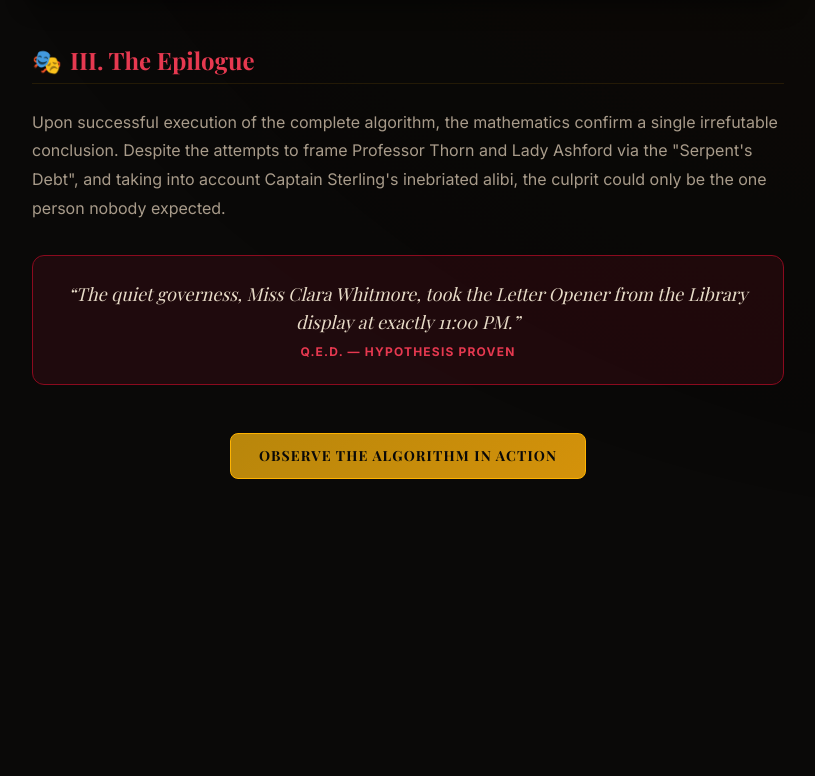
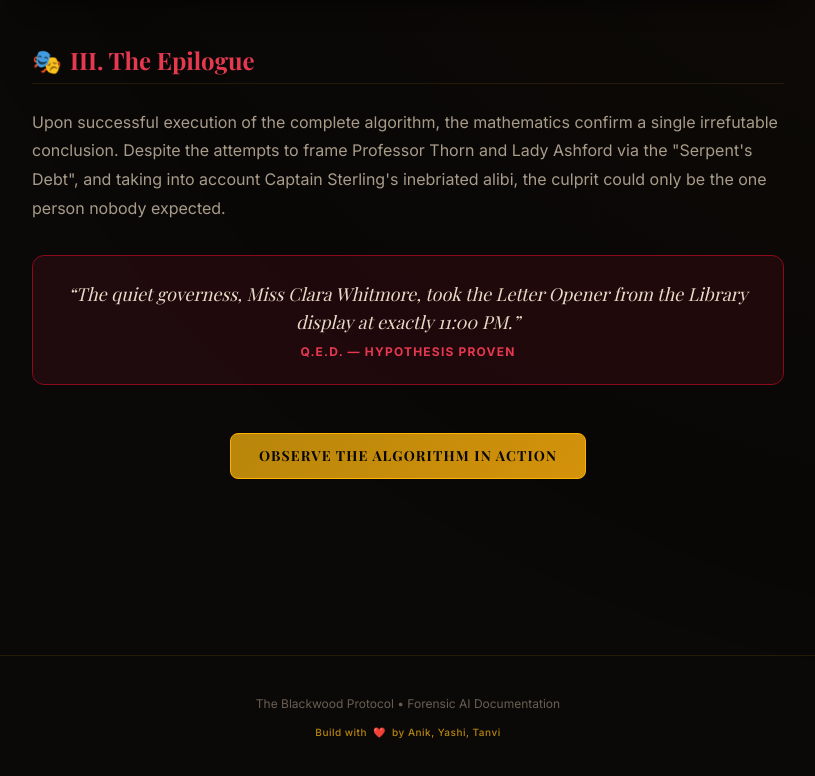
Before and after one commit to coderanik/Infernia, a Next.js app: page /story in a window 1280 px wide. Shown: the part 1704-2480 px from the top of the page, without its empty margins (232-1047 px from the left). Before the commit the page ends 2311 px from the top, so only its background shows below. Built offline with nearby package versions, Linux system fonts and the light colour scheme.

Commit message:
chore: add creators' credit with heart to footers across all pages

```diff
--- a/app/investigate/page.tsx
+++ b/app/investigate/page.tsx
@@ -532,12 +532,15 @@ export default function InvestigatePage() {
 
       {/* Footer */}
       <footer
-        className="relative z-20 text-center py-6"
+        className="relative z-20 text-center py-8"
         style={{ borderTop: '1px solid var(--border-subtle)' }}
       >
         <p className="text-xs" style={{ color: 'var(--text-muted)' }}>
           The Blackwood Protocol • CSP + A* + Model-Based Agent • AI Course Project
         </p>
+        <p className="text-[10px] mt-3 flex items-center justify-center gap-1.5" style={{ color: 'var(--gold-700)', fontWeight: 500, letterSpacing: '0.05em' }}>
+          Build with <span className="text-crimson-500 animate-pulse">❤️</span> by Anik, Yashi, Tanvi
+        </p>
       </footer>
     </div>
   );
--- a/app/page.tsx
+++ b/app/page.tsx
@@ -400,7 +400,7 @@ export default function Home() {
         </div>
 
         {/* Footer */}
-        <footer className="mt-24 text-center">
+        <footer className="mt-24 text-center pb-12">
           <div className="victorian-divider">
             <span>◆</span>
           </div>
@@ -410,6 +410,9 @@ export default function Home() {
           <p className="text-xs mt-1" style={{ color: "var(--text-muted)" }}>
             CSP Constraint Satisfaction • A* Pathfinding • Model-Based Reflex Agent
           </p>
+          <p className="text-[10px] sm:text-xs mt-4 flex items-center justify-center gap-1.5" style={{ color: "var(--gold-700)", fontWeight: 500, letterSpacing: '0.05em' }}>
+            Build with <span className="text-crimson-500 animate-pulse">❤️</span> by Anik, Yashi, Tanvi
+          </p>
         </footer>
       </section>
     </div>
--- a/app/story/page.tsx
+++ b/app/story/page.tsx
@@ -125,6 +125,15 @@ export default function StoryPage() {
           </div>
         </section>
       </main>
+
+      <footer className="relative z-20 text-center py-10 border-t border-[var(--border-subtle)] mt-12">
+        <p className="text-xs" style={{ color: 'var(--text-muted)' }}>
+          The Blackwood Protocol • Forensic AI Documentation
+        </p>
+        <p className="text-[10px] mt-3 flex items-center justify-center gap-1.5" style={{ color: 'var(--gold-700)', fontWeight: 500, letterSpacing: '0.05em' }}>
+          Build with <span className="text-crimson-500 animate-pulse">❤️</span> by Anik, Yashi, Tanvi
+        </p>
+      </footer>
     </div>
   );
 }
```
